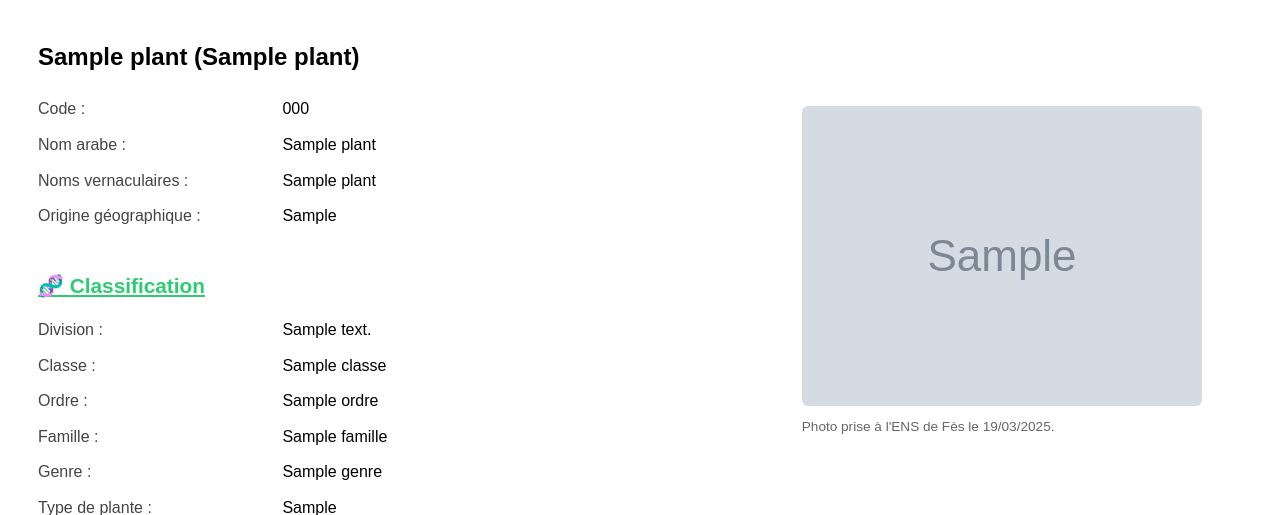
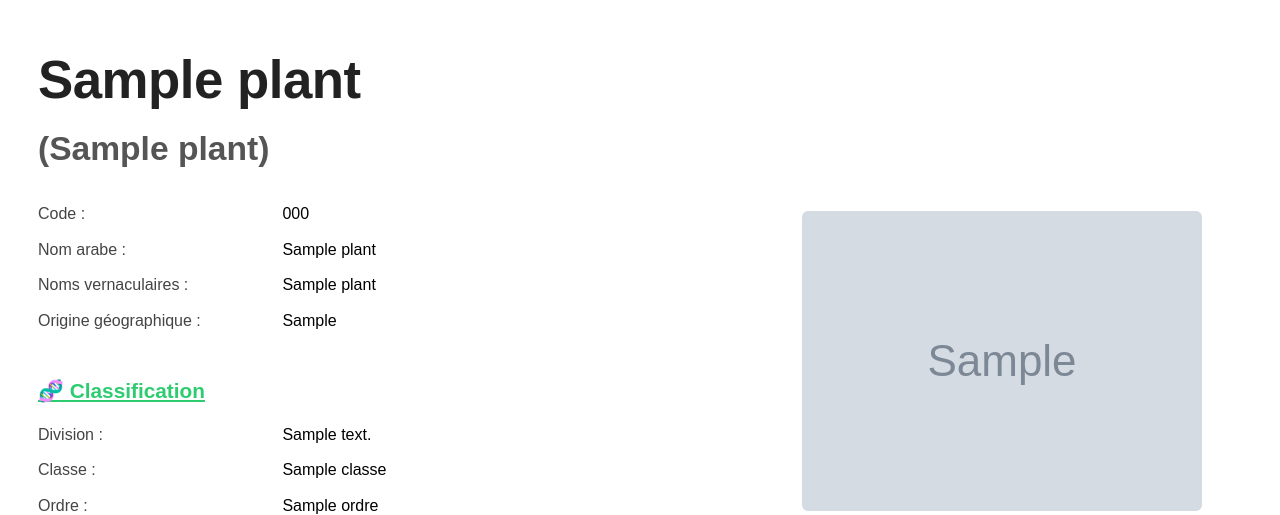
Before and after one commit to Bensley7/plant_qr_recognition, a Flask app: template templates/fiche.html in a window 1280 px wide. Shown: the top 515 px of the page. Run offline with Flask 3, Linux system fonts and the light colour scheme; the template is opened without the code that fills it: most values are stand-ins (such as "Sample title", 1, 10 or a date in 2020); grey boxes marked "Sample" are stand-in pictures.

Commit message:
make the title clearer

```diff
--- a/templates/fiche.html
+++ b/templates/fiche.html
@@ -53,8 +53,14 @@
 
 <!-- HTML Template adapted to number of images -->
 {% if plant %}
-  <h2>{{ plant["Nom scientifique"] }} ({{ plant["Nom français"] }})</h2>
-
+  <h2 style="margin-bottom: 25px;">
+    <span style="font-size: 2.2em; font-weight: bold; color: #222; letter-spacing: -0.5px;">
+      {{ plant["Nom scientifique"] }}
+    </span><br>
+    <span style="font-size: 1.4em; color: #555;">
+      ({{ plant["Nom français"] }})
+    </span>
+  </h2>
   {% set nb_images = plant.image | length %}
 
   {% if nb_images == 1 %}
```
